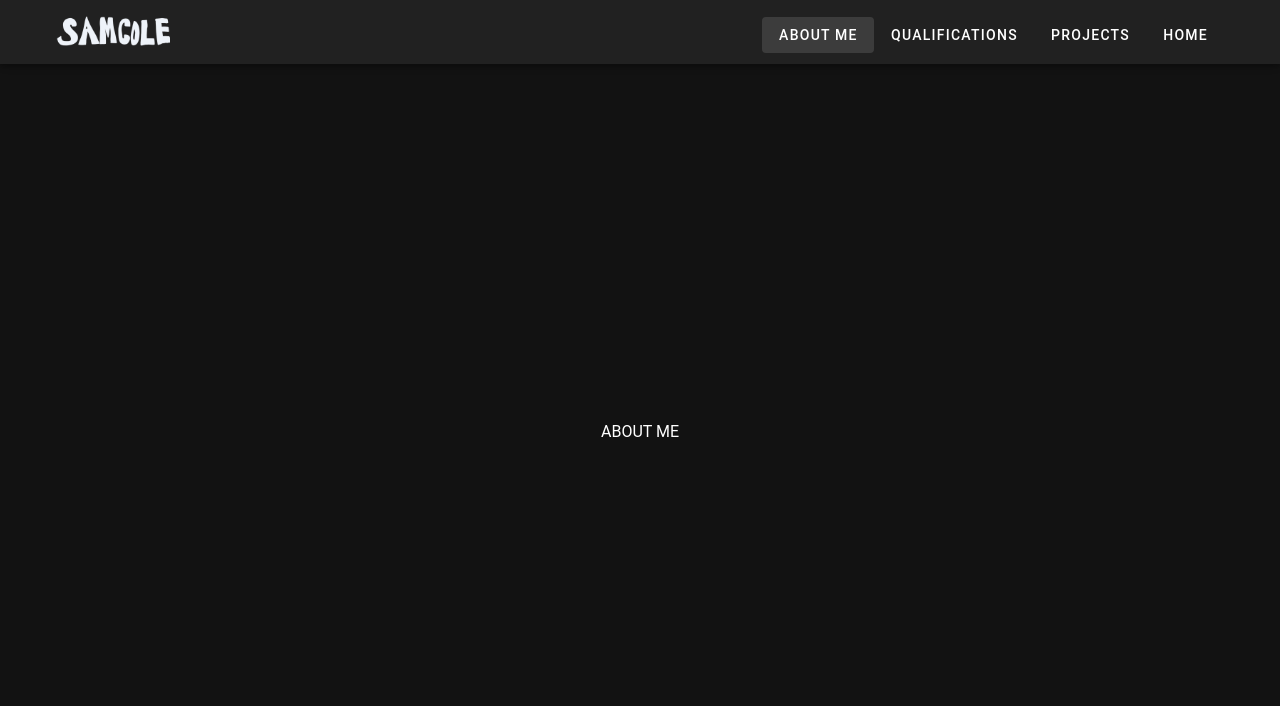
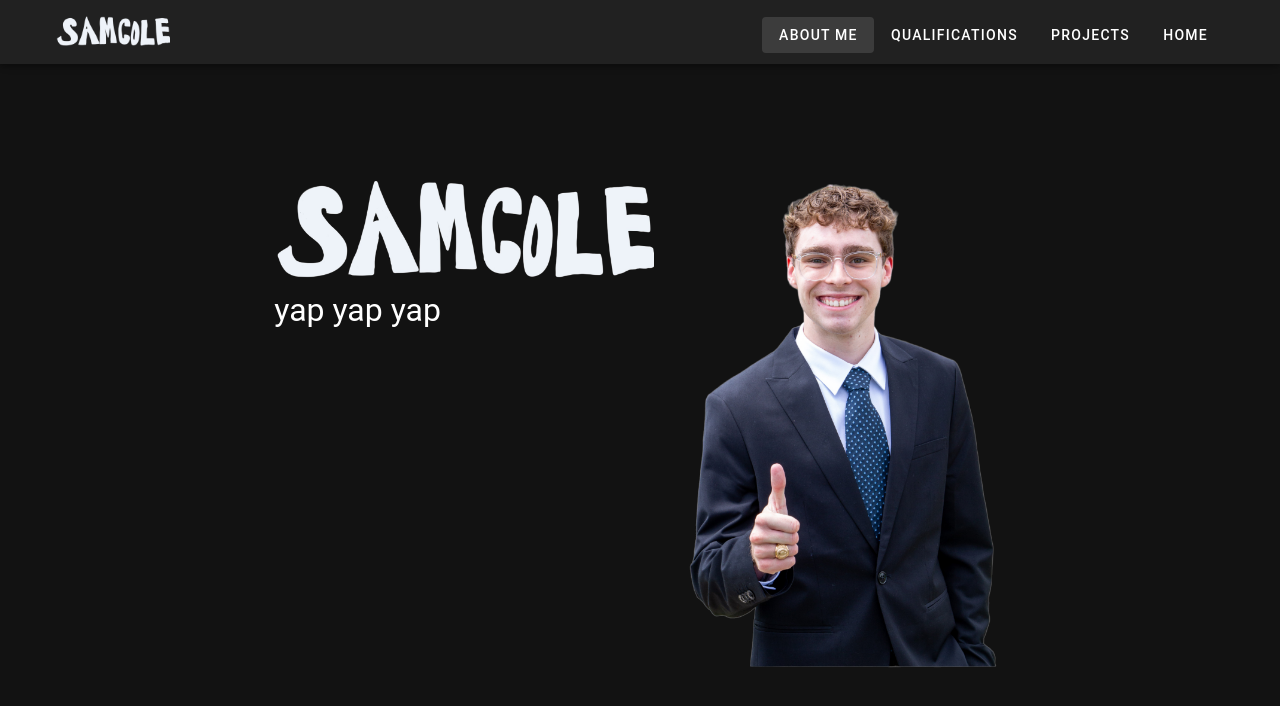
Before and after one commit to samdcole48/portfolio, a Vue app: page /about-me in a window 1280 px wide. Shown: the top 706 px of the page. Built offline with nearby package versions, Linux system fonts and the light colour scheme.

Commit message:
start of about me page

```diff
--- a/src/pages/about-me.vue
+++ b/src/pages/about-me.vue
@@ -1,6 +1,16 @@
 <template>
   <v-container class="fill-height">
-    <div class="align-centerfill-height mx-auto">ABOUT ME</div>
+    <div class="align-centerfill-height mx-auto">
+      <v-row>
+        <v-col>
+          <img height="100" src="@/assets/my-logo.png"></img>
+          <div style="font-size: 200%">yap yap yap</div>
+        </v-col>
+        <v-col>
+          <img height="500" src="@/assets/headshot-no-bg.png"></img>
+        </v-col>
+      </v-row>
+    </div>
   </v-container>
 </template>
 
```
Also changed, not shown: src/assets/headshot-no-bg.png (added), src/assets/headshot.jpg (added).
